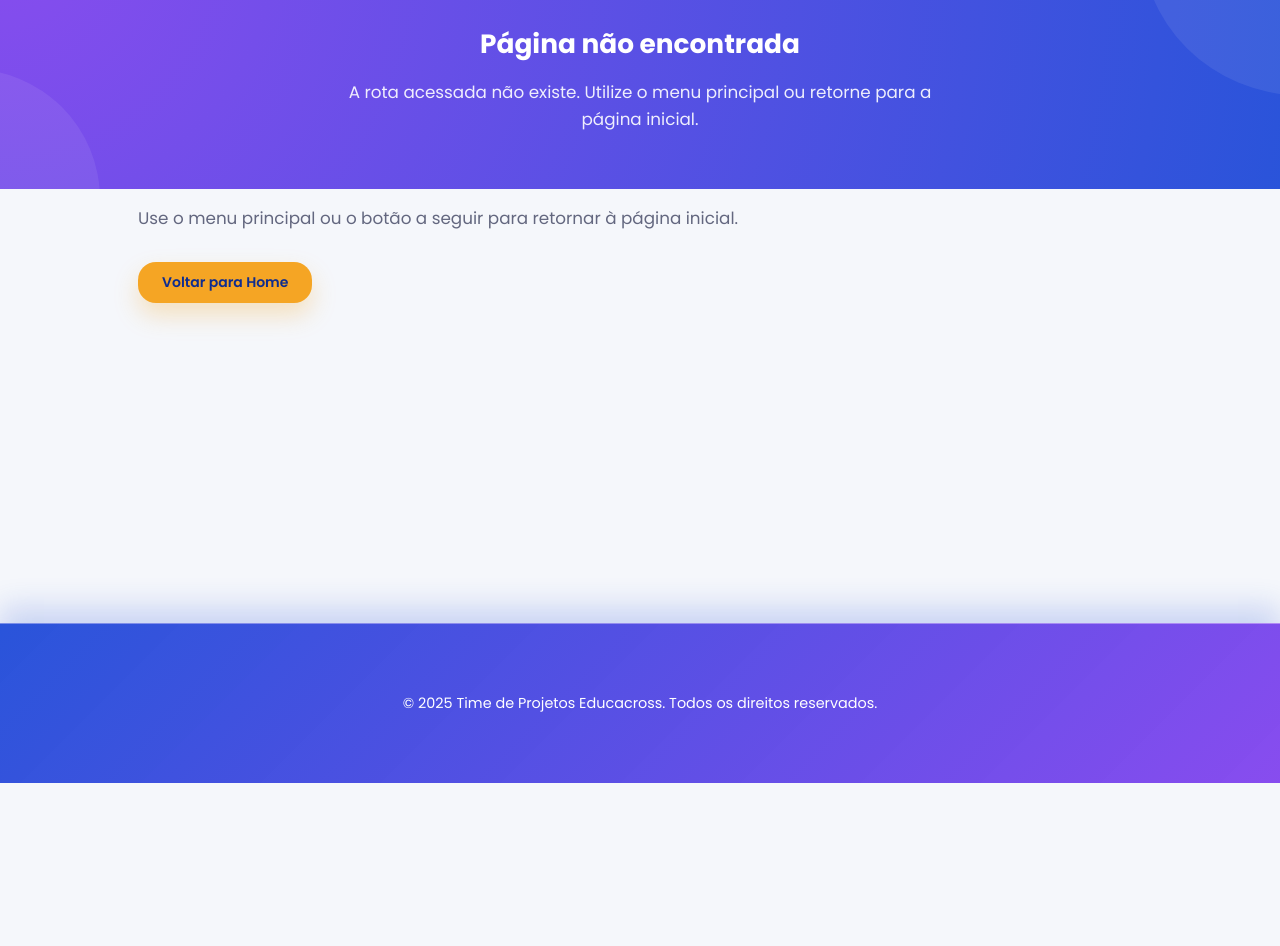
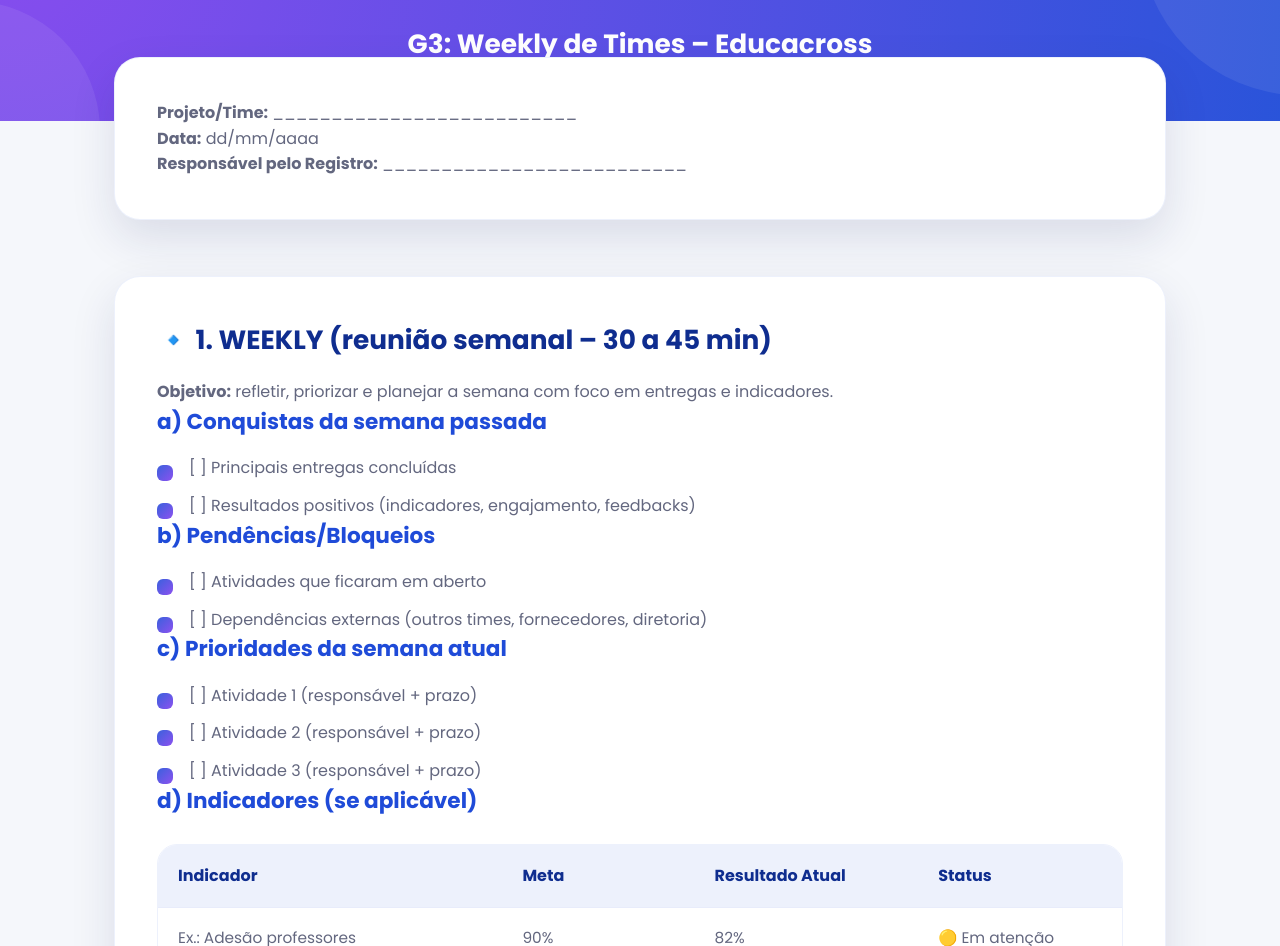
Before and after one commit to leonfpontes/pmo_educacross, a Next.js app: page /artefatos/g3/weekly-de-times in a window 1280 px wide. Before the commit this address had no page. Shown: the part 154-1100 px from the top of the page. Before the commit the page ends 937 px from the top, so only its background shows below. Built offline with nearby package versions, Linux system fonts and the light colour scheme.

Commit message:
Add G3 weekly de times artifact

```diff
--- /dev/null
+++ b/pages/artefatos/g3/weekly-de-times.js
@@ -0,0 +1,152 @@
+import Layout from '../../../src/components/layout/Layout';
+import Callout from '../../../src/components/common/Callout';
+
+export default function WeeklyTimesG3Page() {
+  const hero = (
+    <header className="page-header-minimal">
+      <div className="page-header-minimal__inner">
+        <h1>G3: Weekly de Times – Educacross</h1>
+      </div>
+    </header>
+  );
+
+  return (
+    <Layout
+      title="Weekly de Times G3 - PMO Educacross"
+      description="Modelo de registro da weekly de times para a fase G3 do PMO Educacross, com foco em conquistas, pendências, prioridades, indicadores e próximos passos."
+      hero={hero}
+    >
+      <article className="artifact-form">
+        <section className="content-card">
+          <p>
+            <strong>Projeto/Time:</strong> __________________________
+          </p>
+          <p>
+            <strong>Data:</strong> dd/mm/aaaa
+          </p>
+          <p>
+            <strong>Responsável pelo Registro:</strong> __________________________
+          </p>
+        </section>
+
+        <section className="content-card">
+          <h2>🔹 1. WEEKLY (reunião semanal – 30 a 45 min)</h2>
+          <blockquote>
+            <p>
+              <strong>Objetivo:</strong> refletir, priorizar e planejar a semana com foco em entregas e indicadores.
+            </p>
+          </blockquote>
+
+          <h3>a) Conquistas da semana passada</h3>
+          <ul>
+            <li>[ ] Principais entregas concluídas</li>
+            <li>[ ] Resultados positivos (indicadores, engajamento, feedbacks)</li>
+          </ul>
+
+          <h3>b) Pendências/Bloqueios</h3>
+          <ul>
+            <li>[ ] Atividades que ficaram em aberto</li>
+            <li>[ ] Dependências externas (outros times, fornecedores, diretoria)</li>
+          </ul>
+
+          <h3>c) Prioridades da semana atual</h3>
+          <ul>
+            <li>[ ] Atividade 1 (responsável + prazo)</li>
+            <li>[ ] Atividade 2 (responsável + prazo)</li>
+            <li>[ ] Atividade 3 (responsável + prazo)</li>
+          </ul>
+
+          <h3>d) Indicadores (se aplicável)</h3>
+          <div className="table-wrapper">
+            <table>
+              <thead>
+                <tr>
+                  <th>Indicador</th>
+                  <th>Meta</th>
+                  <th>Resultado Atual</th>
+                  <th>Status</th>
+                </tr>
+              </thead>
+              <tbody>
+                <tr>
+                  <td>Ex.: Adesão professores</td>
+                  <td>90%</td>
+                  <td>82%</td>
+                  <td>🟡 Em atenção</td>
+                </tr>
+                <tr>
+                  <td>Ex.: Entregas de fornecedores</td>
+                  <td>100% no prazo</td>
+                  <td>95%</td>
+                  <td>🟢 OK</td>
+                </tr>
+              </tbody>
+            </table>
+          </div>
+
+          <h3>e) Riscos &amp; Alertas</h3>
+          <ul>
+            <li>[ ] Risco identificado: __________________ (probabilidade x impacto)</li>
+            <li>[ ] Ação de mitigação: __________________</li>
+          </ul>
+
+          <h3>f) Alinhamentos Gerais</h3>
+          <ul>
+            <li>Comunicados importantes da diretoria.</li>
+            <li>Ajustes de estratégia.</li>
+            <li>Agradecimentos e reconhecimentos.</li>
+          </ul>
+        </section>
+
+        <section className="content-card">
+          <h2>🔹 2. Follow-up / Próximos Passos</h2>
+          <div className="table-wrapper">
+            <table>
+              <thead>
+                <tr>
+                  <th>Atividade</th>
+                  <th>Responsável</th>
+                  <th>Prazo</th>
+                  <th>Status</th>
+                </tr>
+              </thead>
+              <tbody>
+                <tr>
+                  <td>Definição de escopo final</td>
+                  <td>GP</td>
+                  <td>28/09</td>
+                  <td>Em andamento</td>
+                </tr>
+                <tr>
+                  <td>Revisão de rubricas pedagógicas</td>
+                  <td>Erica</td>
+                  <td>30/09</td>
+                  <td>Pendente</td>
+                </tr>
+                <tr>
+                  <td>Aprovação de orçamento</td>
+                  <td>Reginaldo</td>
+                  <td>01/10</td>
+                  <td>Pendente</td>
+                </tr>
+              </tbody>
+            </table>
+          </div>
+        </section>
+
+        <section className="content-card">
+          <Callout title="Boas práticas Educacross">
+            <ul>
+              <li>
+                Weekly: foco em <strong>aprendizado e prioridades</strong> → não é só status, é espaço de reflexão.
+              </li>
+              <li>
+                Sempre deixar o registro disponível no Bitrix/Drive, evitando que as decisões fiquem só na memória das pessoas.
+              </li>
+            </ul>
+          </Callout>
+        </section>
+      </article>
+    </Layout>
+  );
+}
```
Also changed, not shown: pages/artefatos/g3/index.js (+7 -0 lines).
